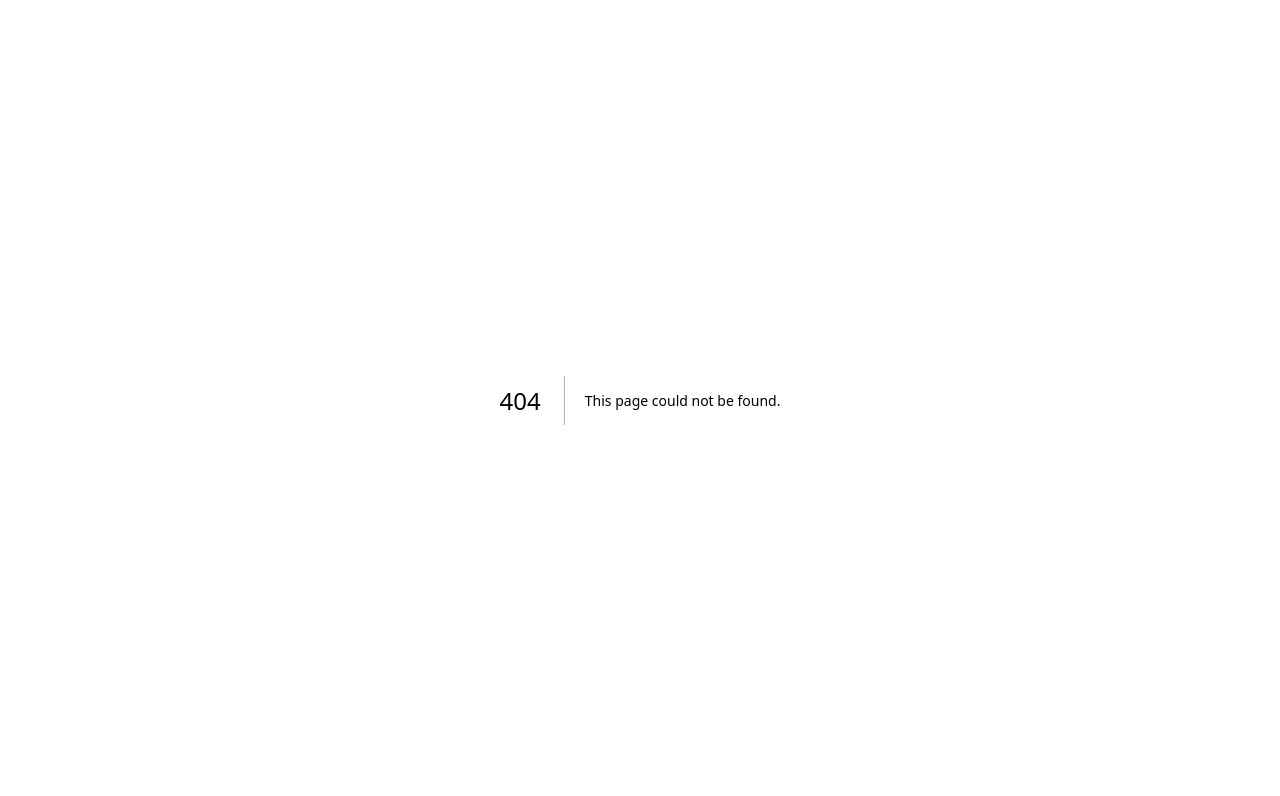
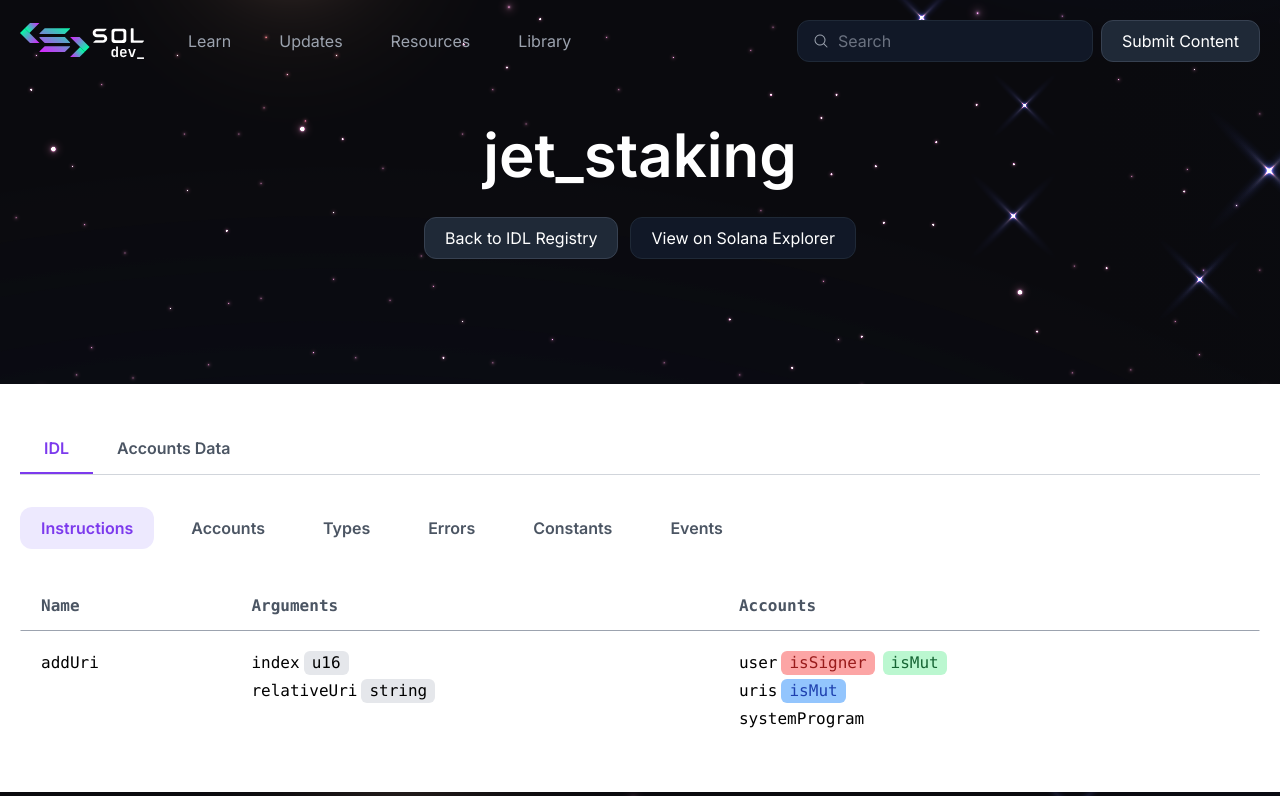
Before and after one commit to Tru3Bliss/solana-modern-ui, a Next.js app: page /registry/9mn9Z2qWndBPr6qGyFbXJUEUHvjGFgmUUz5CrpBZ9WF in a window 1280 px wide. Before the commit this address had no page. Shown: the top 796 px of the page. Built offline with nearby package versions, Linux system fonts and the light colour scheme.

Commit message:
feat: added registry address page

```diff
--- a/src/components/core/ImageCTACard.tsx
+++ b/src/components/core/ImageCTACard.tsx
@@ -31,7 +31,7 @@ export default function ImageCTACard({
       <span className={styles.metaArea}>
         <h3>
           {title}
-          {isExternal && <ArrowTopRightOnSquareIcon className="w-4 h-4" />}
+          {isExternal && <ArrowTopRightOnSquareIcon className="icon" />}
         </h3>
         <p>{text}</p>
       </span>
--- a/src/layouts/lesson.tsx
+++ b/src/layouts/lesson.tsx
@@ -4,6 +4,10 @@ import AppFooter from "@/components/core/AppFooter";
 
 import Link from "next/link";
 import PageHero from "@/components/core/PageHero";
+import {
+  ArrowLeftIcon,
+  ArrowTopRightOnSquareIcon,
+} from "@heroicons/react/24/solid";
 
 type LayoutProps = {
   children: React.ReactNode;
@@ -42,10 +46,12 @@ export default function LessonLayout({
 
           <div className="flex justify-center space-x-3">
             <Link href={"/course/#hash-routing"} className="btn btn-default">
+              {/* <ArrowLeftIcon className="mr-2 icon" /> */}
               Back to course
             </Link>
             <Link href={"#"} className="btn btn-dark">
               Share on twitter
+              {/* <ArrowTopRightOnSquareIcon className="ml-2 icon" /> */}
             </Link>
           </div>
         </PageHero>
--- /dev/null
+++ b/src/pages/registry/[address].tsx
@@ -0,0 +1,133 @@
+import { NextSeoProps } from "next-seo";
+import DefaultLayout from "@/layouts/default";
+import styles from "@/styles/registry.module.css";
+
+import Link from "next/link";
+import PageHero from "@/components/core/PageHero";
+import {
+  ArrowLeftIcon,
+  ArrowTopRightOnSquareIcon,
+} from "@heroicons/react/24/solid";
+
+// define the on-page seo metadata
+const seo: NextSeoProps = {
+  title: "Registry page",
+  description: "",
+};
+
+export default function Page() {
+  const program = {
+    title: "jet_staking",
+    network: "mainnet",
+    address: "9mn9Z2qWndBPr6qGyFbXJUEUHvjGFgmUUz5CrpBZ9WF",
+  };
+
+  return (
+    <DefaultLayout seo={seo}>
+      <PageHero className="container">
+        <h1>{program.title}</h1>
+
+        {/* <p className="max-w-2xl mx-auto text-xl">
+          optional paragraph text
+        </p> */}
+
+        <div className="justify-center mx-auto space-x-3 space-y-2 lg:space-y-0 lg:flex">
+          <Link href={"/registry"} className="btn btn-default">
+            {/* <ArrowLeftIcon className="mr-2 icon" /> */}
+            Back to IDL Registry
+          </Link>
+          <Link
+            href={`https://explorer.solana.com/address/${program.address}`}
+            target="_blank"
+            className="btn btn-dark"
+          >
+            View on Solana Explorer
+            {/* <ArrowTopRightOnSquareIcon className="ml-2 icon" /> */}
+          </Link>
+        </div>
+      </PageHero>
+
+      <section className={"container"}>
+        <nav className={styles.registryNav}>
+          <Link href={"#idl"} className={` ${styles.active}`}>
+            IDL
+          </Link>
+          <Link href={"#accounts-data"} className={``}>
+            Accounts Data
+          </Link>
+        </nav>
+
+        <nav className={styles.idlNav}>
+          <Link href={"#instructions"} className={`btn ${styles.active}`}>
+            Instructions
+          </Link>
+          <Link href={"#accounts"} className={`btn`}>
+            Accounts
+          </Link>
+          <Link href={"#types"} className={`btn`}>
+            Types
+          </Link>
+          <Link href={"#errors"} className={`btn`}>
+            Errors
+          </Link>
+          <Link href={"#constants"} className={`btn`}>
+            Constants
+          </Link>
+          <Link href={"#events"} className={`btn`}>
+            Events
+          </Link>
+        </nav>
+
+        <main className="">
+          <section></section>
+          <table className={styles.dataTable}>
+            <thead>
+              <tr>
+                <th>Name</th>
+                <th>Arguments</th>
+                <th>Accounts</th>
+              </tr>
+            </thead>
+            <tbody>
+              <tr>
+                <td>addUri</td>
+                <td>
+                  <ul className={styles.dataList}>
+                    <li>
+                      <span>index</span>
+                      <span className={`${styles.badge} ${styles.badge}`}>
+                        u16
+                      </span>
+                    </li>
+                    <li>
+                      <span>relativeUri</span>
+                      <span className={`${styles.badge} ${styles.badge}`}>
+                        string
+                      </span>
+                    </li>
+                  </ul>
+                </td>
+                <td>
+                  <ul className={styles.dataList}>
+                    <li>
+                      <span>user</span>
+                      <span className={styles.badgeRed}>isSigner</span>
+                      <span className={styles.badgeGreen}>isMut</span>
+                    </li>
+                    <li>
+                      <span>uris</span>
+                      <span className={styles.badgeBlue}>isMut</span>
+                    </li>
+                    <li>
+                      <span>systemProgram</span>
+                    </li>
+                  </ul>
+                </td>
+              </tr>
+            </tbody>
+          </table>
+        </main>
+      </section>
+    </DefaultLayout>
+  );
+}
--- a/src/styles/PageHero.module.css
+++ b/src/styles/PageHero.module.css
@@ -6,6 +6,10 @@
   @apply bg-black bg-center bg-no-repeat bg-cover !important;
 }
 
+.hero h1 {
+  @apply text-6xl tracking-normal;
+}
+
 .inner {
   @apply min-h-[24rem] py-20;
   @apply flex items-center justify-center text-center;
--- a/src/styles/globals.css
+++ b/src/styles/globals.css
@@ -50,7 +50,7 @@ input[type="email"] {
   @apply absolute left-4;
 }
 .inputWithIcon label svg {
-  @apply w-4 h-4;
+  @apply icon;
 }
 .inputWithIcon input {
   @apply w-full pl-10;
@@ -101,6 +101,10 @@ h6,
   /* @apply tracking-wide; */
 }
 
+.icon {
+  @apply w-4 h-4;
+}
+
 /*
   These will likely be moved from this file
 */
--- /dev/null
+++ b/src/styles/registry.module.css
@@ -0,0 +1,115 @@
+/*
+  General styles for the registry and its various components
+*/
+
+/**/
+.registryNav {
+  @apply flex space-x-0;
+  @apply border-b border-gray-300;
+}
+.registryNav a {
+  @apply text-base font-semibold text-gray-600;
+  @apply px-6 py-3;
+  @apply border-b-2 border-transparent;
+
+  /* hover/active style*/
+  @apply hover:text-violet-600 hover:border-violet-600;
+}
+.registryNav a.active {
+  @apply text-violet-600 border-violet-600;
+}
+
+/**/
+.idlNav {
+  @apply flex space-x-4;
+}
+.idlNav a {
+  @apply text-base font-semibold text-gray-600;
+
+  /* hover/active style*/
+  @apply hover:text-violet-600 hover:bg-violet-100;
+}
+.idlNav a.active {
+  @apply text-violet-600 bg-violet-100;
+}
+
+/**/
+.dataTable {
+  @apply w-full font-mono;
+  @apply border-separate border-spacing-0;
+}
+.dataTable thead {
+  /* @apply border-b border-gray-400 !important; */
+  @apply font-semibold text-gray-600;
+  @apply text-left;
+}
+.dataTable thead th {
+  @apply border-b border-b-gray-400 !important;
+  @apply px-5 py-3;
+}
+.dataTable tbody td {
+  @apply p-5;
+  @apply text-left align-top;
+}
+
+/* Style the table borders */
+.dataTable thead th,
+.dataTable tbody td {
+  @apply border-b;
+  @apply border-gray-300 lg:border-transparent;
+}
+.dataTable tr th:first-child,
+.dataTable tr td:first-child {
+  /* table left side border */
+  @apply border-l;
+}
+.dataTable tr th:last-child,
+.dataTable tr td:last-child {
+  /* table right side border */
+  @apply border-r;
+}
+.dataTable tr th {
+  @apply border-t;
+}
+/* Style the rounded corners */
+.dataTable tr:first-child th:first-child {
+  @apply rounded-tl-lg;
+}
+.dataTable tr:first-child th:last-child {
+  @apply rounded-tr-lg;
+}
+.dataTable tr:last-child td:first-child {
+  @apply rounded-bl-lg;
+}
+.dataTable tr:last-child td:last-child {
+  @apply rounded-br-lg;
+}
+
+/* Style the listings of IDL data */
+.dataList {
+  @apply space-y-1;
+}
+.dataList li {
+  @apply flex items-center;
+}
+
+/* Style the badges for the attributes and labels (e.g. `isMut`, `isSigner`, etc) */
+.badge {
+  @apply px-2 py-0 mx-1 rounded-md;
+  @apply bg-gray-200;
+}
+.badgeRed {
+  @apply badge;
+  @apply bg-red-300;
+  @apply text-red-800;
+}
+.badgeBlue {
+  @apply badge;
+  @apply bg-blue-300;
+  @apply text-blue-800;
+}
+.badgeGreen {
+  @apply badge;
+  @apply bg-green-200;
+  @apply text-green-800;
+}
```
